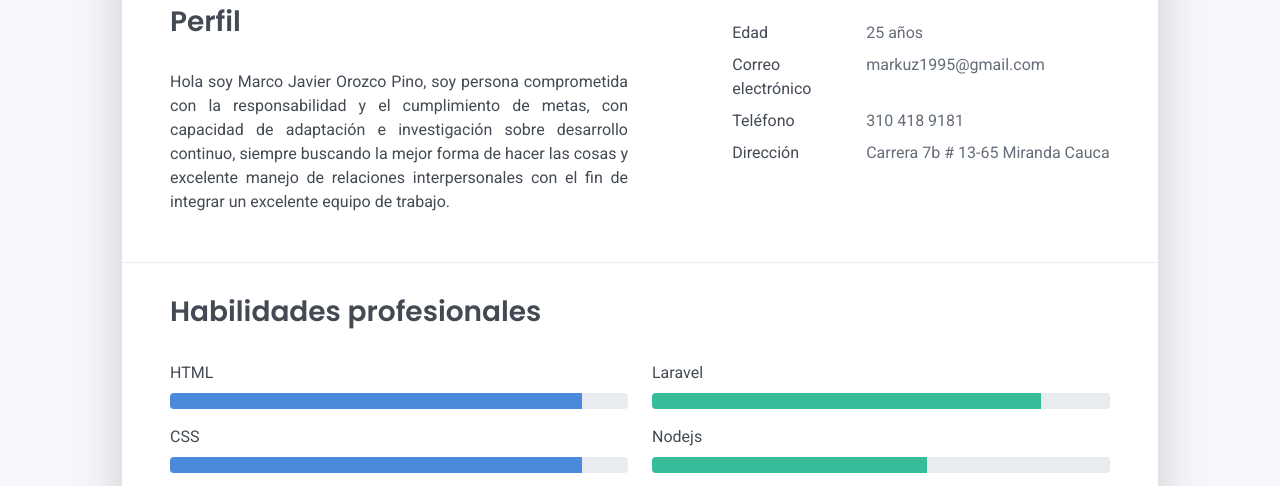
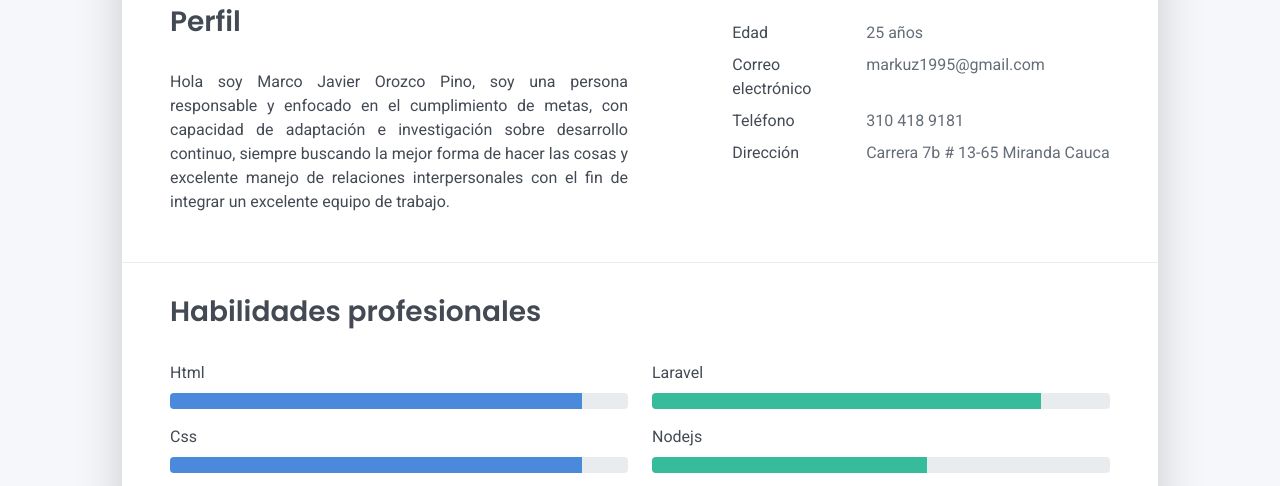
Before and after one commit to Markuz1995/morozco, a plain HTML site: page index.html in a window 1280 px wide. Shown: the part 420-906 px from the top of the page. Drawn offline with Linux system fonts and the light colour scheme.

Commit message:
cambio de nombres

```diff
--- a/index.html
+++ b/index.html
@@ -59,7 +59,7 @@
     <div class="row">
       <div class="col-md-6" style="text-align:justify">
         <h2 class="h3 mb-3">Perfil</h2>
-          <p>Hola soy Marco Javier Orozco Pino, soy persona comprometida con la responsabilidad y el cumplimiento de metas, con capacidad de adaptación e investigación sobre desarrollo continuo, siempre buscando la mejor forma  de hacer las cosas y excelente manejo de relaciones interpersonales con el fin de  integrar un excelente equipo de trabajo.</p>
+          <p>Hola soy Marco Javier Orozco Pino, soy una persona responsable y enfocado en el cumplimiento de metas, con capacidad de adaptación e investigación sobre desarrollo continuo, siempre buscando la mejor forma de hacer las cosas y excelente manejo de relaciones interpersonales con el fin de integrar un excelente equipo de trabajo.</p>
       </div>
       <div class="col-md-5 offset-md-1">
         <div class="row mt-2">
@@ -96,12 +96,12 @@
     <h2 class="h3 mb-3">Habilidades profesionales</h2>
     <div class="row">
       <div class="col-md-6">
-        <div class="mb-2"><span>HTML</span>
+        <div class="mb-2"><span>Html</span>
           <div class="progress my-1">
             <div class="progress-bar bg-primary" role="progressbar" data-aos="zoom-in-right" data-aos-delay="100" data-aos-anchor=".skills-section" style="width: 90%" aria-valuenow="90" aria-valuemin="0" aria-valuemax="100"></div>
           </div>
         </div>
-        <div class="mb-2"><span>CSS</span>
+        <div class="mb-2"><span>Css</span>
           <div class="progress my-1">
             <div class="progress-bar bg-primary" role="progressbar" data-aos="zoom-in-right" data-aos-delay="100" data-aos-anchor=".skills-section" style="width: 90%" aria-valuenow="90" aria-valuemin="0" aria-valuemax="100"></div>
           </div>
```
